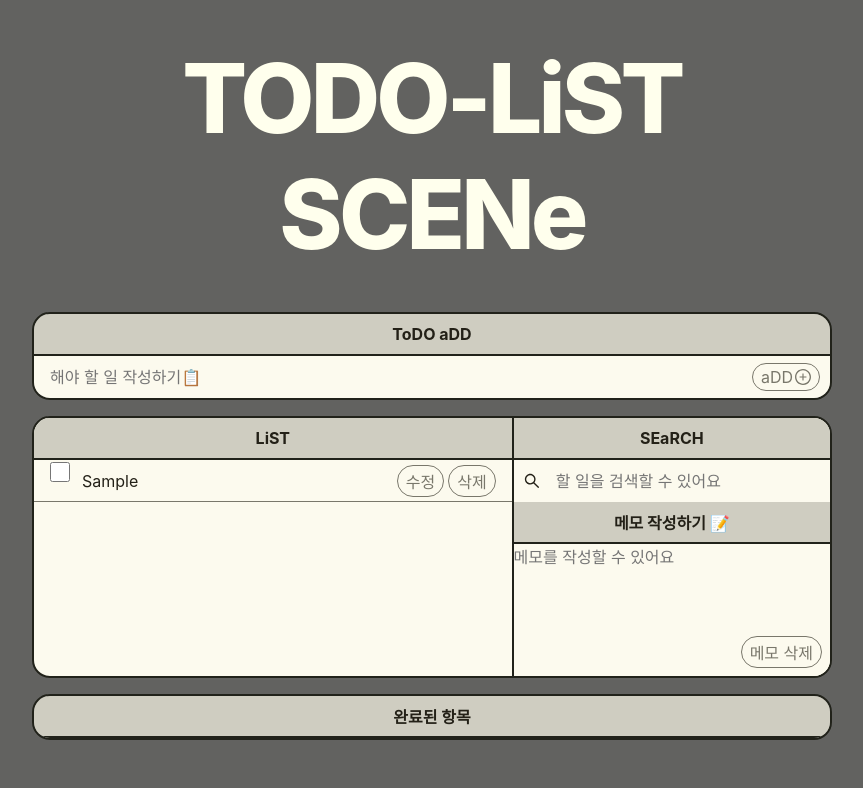
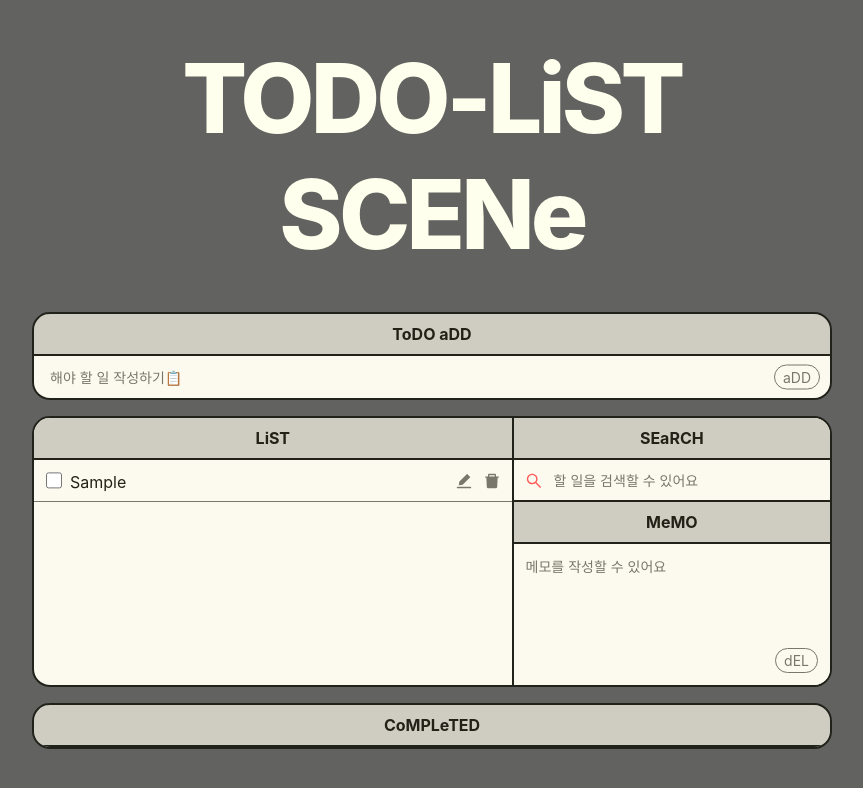
Before and after one commit to sinhye-design/todo, a React (Vite) app: page / in a window 1280 px wide. Both pictures are taken after typing "Sample" into the empty fields and a click on the button "aDD". Shown: the top 788 px of the page, without its empty margins (208-1071 px from the left). Built offline with nearby package versions, Linux system fonts and the light colour scheme; a web font is replaced by a local one.

Commit message:
업로드04 조금씩 이쁘게 손보기

```diff
--- a/src/App.jsx
+++ b/src/App.jsx
@@ -40,21 +40,22 @@ function App() {
 
   // U: 완료 여부 토글
   const toggleComplete = (id) => {
-    const todo = todos.find((todo) => todo.id === id);
+    const todo = todos.find((todo) => todo.id === id);  // 해당 항목 찾기
     if (todo) {
       todo.completed = !todo.completed;
 
-      // 완료된 항목을 완료된 리스트로 이동
       if (todo.completed) {
+        // 완료된 항목을 완료 리스트로 이동
         setCompletedTodos([...completedTodos, todo]);
-        setTodos(todos.filter((todo) => todo.id !== id));
+        setTodos(todos.filter((todo) => todo.id !== id));  // 원본 리스트에서 삭제
       } else {
-        // 완료된 항목을 다시 원래 리스트로 이동
-        setTodos([...todos, todo]);
-        setCompletedTodos(completedTodos.filter((item) => item.id !== id));
+        // 완료를 풀면 원래 리스트로 복귀
+        setTodos([...todos, todo]);  // 원본 리스트에 추가
+        setCompletedTodos(completedTodos.filter((todo) => todo.id !== id));  // 완료 리스트에서 삭제
       }
     }
   };
+
 
   // D: 할 일 삭제
   const deleteTodo = (id) => {
@@ -174,7 +175,7 @@ function App() {
 
           {/* 3번 */}
             <div className={style.thirdwrap}>
-              <h2>메모 작성하기 📝</h2>
+              <h2>MeMO</h2>
               <MemoInput
                 memo={memo}
                 updateMemo={updateMemo}
@@ -187,7 +188,7 @@ function App() {
       {/* 완료된 항목 관리
       여기에 div로 묶어서 선이랑 굴리기 적용*/}
         <div className={style.completedTodo}>
-          <h2>완료된 항목</h2>
+          <h2>CoMPLeTED</h2>
           <TodoList
             todos={completedTodos}
             updateTodo={updateTodo}
--- a/src/component/MemoInput.jsx
+++ b/src/component/MemoInput.jsx
@@ -19,7 +19,7 @@ const MemoInput = ({ memo, updateMemo, clearMemo }) => {
         rows="4"
         cols="50"
       />
-      <button onClick={handleClear}>메모 삭제</button>
+      <button onClick={handleClear}>dEL</button>
     </div>
   );
 };
--- a/src/component/TodoInput.jsx
+++ b/src/component/TodoInput.jsx
@@ -1,6 +1,7 @@
 import { useState } from 'react';
 import style from "../css/TodoInput.module.css";
-import { PlusCircleOutlined } from '@ant-design/icons';
+// import { PlusCircleOutlined } from '@ant-design/icons';
+import { PlusOutlined } from '@ant-design/icons';
 
 
 const TodoInput = ({ addTodo }) => {
@@ -39,7 +40,7 @@ const TodoInput = ({ addTodo }) => {
         className={style.todoInput}
 
        />
-        <button onClick={handleAdd} className={style.inputbtn}> aDD <PlusCircleOutlined className={style.plusbutton} /> </button>
+        <button onClick={handleAdd} className={style.inputbtn}> aDD </button>
       </div>
 
     </div>
--- a/src/component/TodoItem.jsx
+++ b/src/component/TodoItem.jsx
@@ -1,5 +1,9 @@
 import { useState } from "react";
 import style from "../css/TodoItem.module.css";
+import { EditFilled } from '@ant-design/icons';
+import { DeleteFilled } from '@ant-design/icons';
+import { CheckOutlined } from '@ant-design/icons';
+
 
 const TodoItem = ({ todo, updateTodo, toggleComplete, deleteTodo }) => {
     const [isEditing, setIsEditing] = useState(false);
@@ -38,12 +42,12 @@ const TodoItem = ({ todo, updateTodo, toggleComplete, deleteTodo }) => {
         )}
 
         <button onClick={handleEdit}>
-          {isEditing ? '등록' : '수정'}
+          {isEditing ? <CheckOutlined /> :  <EditFilled />}
         </button>
 
 
         <button onClick={() => deleteTodo(todo.id)}>
-          삭제
+        <DeleteFilled />
         </button>
 
 
--- a/src/css/App.module.css
+++ b/src/css/App.module.css
@@ -5,29 +5,6 @@
   align-items: center;
   gap: 48px;
   margin: 40px 0 0 0;
-} */
-
-/* 검색창 안에 아이콘 넣기 */
-/* .searchInput {
-  align-self: flex-end;
-  position: relative;
-}
-.searchInput > .ico {
-  position: absolute;
-  top: 50%;
-  left: 12px;
-  transform: translate(0, -50%);
-  color: #747bff;
-}
-.searchInput > input[type="search"] {
-  height: 40px;
-  border-radius: 4px;
-  padding: 8px 12px 8px 36px;
-  border: 1px solid #ddd;
-}
-
-h1 {
-  font-size: 36px;
 } */
 
 
@@ -75,6 +52,8 @@ h1 {
 .searchInput{
   height: 84px;
   flex: 0;
+  width: 100%;
+  box-sizing: border-box;
 }
 
 .thirdwrap {
@@ -82,6 +61,7 @@ h1 {
   display: flex;
   flex-direction: column;
   background-color: #FCFAEE;
+  border-top: 2px solid #21221A;
 }
 
 .completedTodo {
@@ -112,4 +92,45 @@ input {
   /* border-bottom: 1.5px solid #79776B; */
   background: #FCFAEE;
   border: none;
+  width: 100%;
+  box-sizing: border-box;
+  overflow: hidden;
 }
+
+
+
+/* 검색창 안에 아이콘 넣기 */
+.searchInput {
+  align-self: flex-end;
+  position: relative;
+  height: 100%;
+}
+.searchInput > .ico {
+  position: absolute;
+  /* top: 50%; */
+  left: 12px;
+  transform: translate(0,80%);
+  color: #ff5959;
+  font-weight: 900;
+  /* background-color: aquamarine; */
+}
+.searchInput > input[type="search"] {
+  height: 40px;
+  margin-left: 24px;
+  width: calc(100% - 24px);
+  /* border-radius: 4px; */
+  /* padding: 8px 12px 8px 36px; */
+  /* border: 1px solid #ddd; */
+}
+
+
+/* 여기는 인풋의 텍스트 넣는 곳을 변경할수 있음 */
+/* .searchInput > input[placeholder="할 일을 검색할 수 있어요"] {
+  color: red;
+  background-color: #21221A;
+} */
+
+
+.completedTodo > .li {
+  background-color: #747bff;
+}
--- a/src/css/MemoInput.module.css
+++ b/src/css/MemoInput.module.css
@@ -11,9 +11,12 @@
   background-color: transparent;
   border: none;
   resize: none;
+  padding: 12px;
+  color: #79776B;
+  font-size: 14px;
 }
 
 .memoInput button {
   align-self: flex-end;
-  margin: 0 8px 8px 0;
+  margin: 0 12px 12px 0;
 }
--- a/src/css/TodoItem.module.css
+++ b/src/css/TodoItem.module.css
@@ -1,7 +1,7 @@
 li {
   display: flex;
   height: 42px;
-  padding: 12px 16px;
+  padding: 12px 8px 12px 12px;
   justify-content: space-between;
   align-items: center;
   align-self: stretch;
@@ -9,21 +9,29 @@ li {
   background: #FCFAEE;
 }
 li > input[type="checkbox"] {
-  width: 20px;
+  width: 16px;
   aspect-ratio: 1;
   top: 50%;
-  transform: translateY(-50%); /* 버튼이 세로로 중앙 정렬되도록 */
+  transform: translateY(-30%); /* 버튼이 세로로 중앙 정렬되도록 */
 }
 li input[type="text"] {
-  height: 40px;
+  height: 100%;
   border-radius: 4px;
-  padding: 8px 12px;
+  padding: 8px;
   flex: 1;
-  border: 1px dashed #ddd;
-  background: #022344;
+  border: 1px solid #ddd;
+  /* background: #022344; */
 }
 li > span {
   text-align: left;
   flex: 1;
-  padding: 0 12px;
+  padding: 0 8px;
+  height: 100%;
 }
+
+li > button {
+  border: none;
+  /* margin-left: -4px; */
+  /* border-radius: 4px; */
+  padding: 4px;
+}
--- a/src/css/index.css
+++ b/src/css/index.css
@@ -21,6 +21,7 @@ body {
 
 button {
   display: flex;
+  font-size: 14px;
   padding: 3px 8px;
   justify-content: center;
   align-items: center;
@@ -36,75 +37,9 @@ button {
 
   }
 
-
-
-/* :root {
-  font-family: Pretendard, Inter, system-ui, Avenir, Helvetica, Arial, sans-serif;
-  line-height: 1.5;
-  font-weight: 400;
-
-  width: 880px;
-  height: 1206px;
-  background: #626260;
-
-
-  font-synthesis: none;
-  text-rendering: optimizeLegibility;
-  -webkit-font-smoothing: antialiased;
-  -moz-osx-font-smoothing: grayscale;
-} */
-
-
-
-
-
-
-/* a {
-  font-weight: 500;
-  color: #ff0000;
-  text-decoration: inherit;
+/* 모든 input과 textarea의 placeholder 색상 설정 */
+input::placeholder,
+textarea::placeholder {
+  color: #79776B;  /* Tomato 색상 */
+  font-size: 14px;
 }
-a:hover {
-  color: #535bf2;
-} */
-
-/* body {
-  margin: 0;
-  display: flex;
-  place-items: center;
-  min-width: 320px;
-  min-height: 100vh;
-} */
-
-
-/* button {
-  border-radius: 8px;
-  border: 1px solid transparent;
-  padding: 0.6em 1.2em;
-  font-size: 1em;
-  font-weight: 500;
-  font-family: inherit;
-  background-color: #1a1a1a;
-  cursor: pointer;
-  transition: border-color 0.25s;
-}
-button:hover {
-  border-color: #646cff;
-}
-button:focus,
-button:focus-visible {
-  outline: 4px auto -webkit-focus-ring-color;
-} */
-
-/* @media (prefers-color-scheme: light) {
-  :root {
-    color: #213547;
-    background-color: #ffffff;
-  }
-  a:hover {
-    color: #747bff;
-  }
-  button {
-    background-color: #f9f9f9;
-  }
-} */
```
